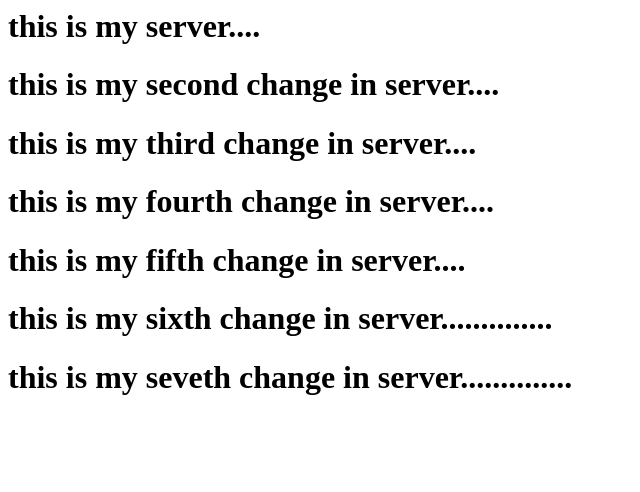
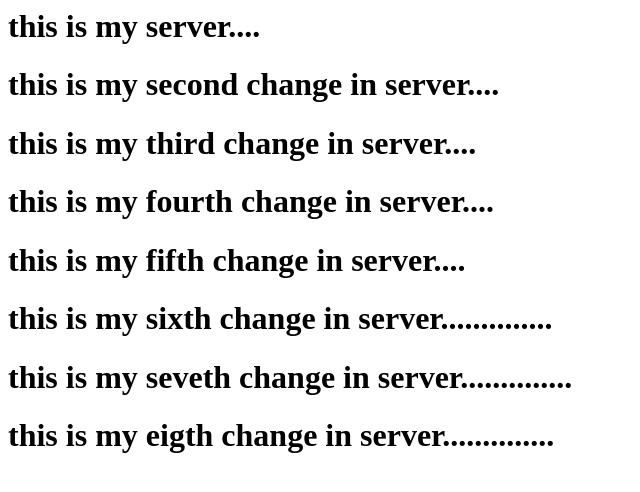
Before and after one commit to TechTrailblazeX/server, a plain HTML site: page index.html in a window 1280 px wide. Shown: the whole page, without its empty margins (0-640 px from the left). Drawn offline with Linux system fonts and the light colour scheme.

Commit message:
eight change

```diff
--- a/index.html
+++ b/index.html
@@ -5,3 +5,4 @@
 <h1>this is my fifth  change in server....</h1>
 <h1>this is my sixth  change in server..............</h1>
 <h1>this is my seveth  change in server..............</h1>
+<h1>this is my eigth  change in server..............</h1>
```
